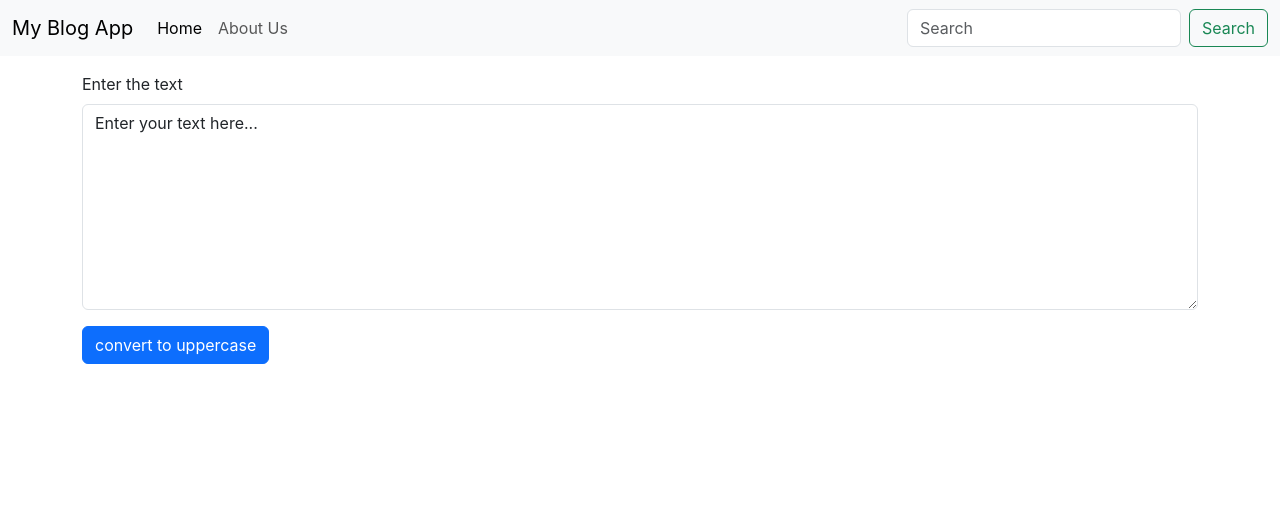
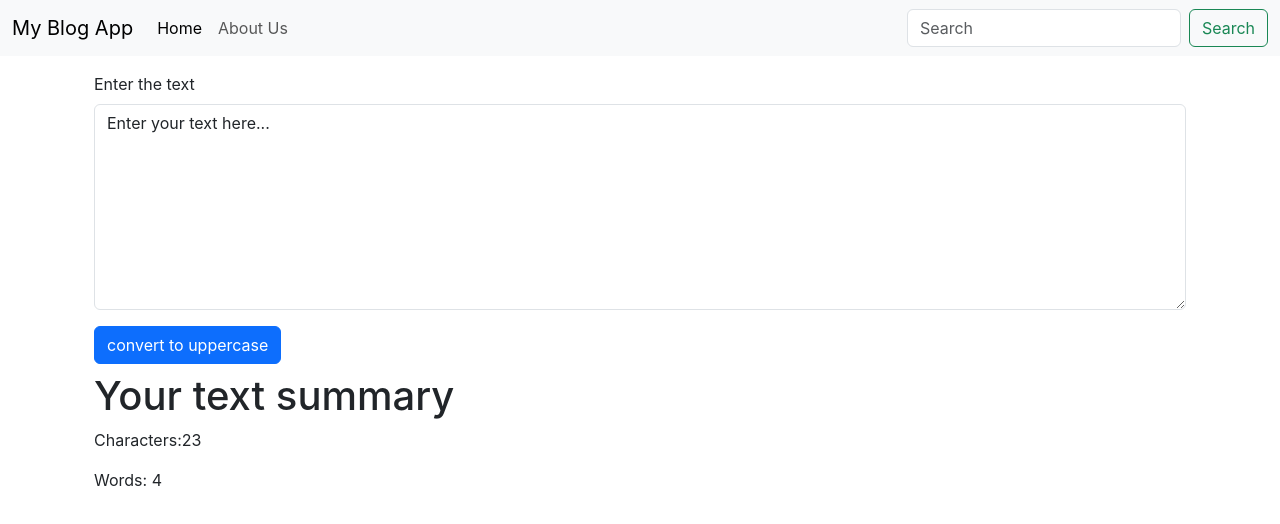
Before and after one commit to skhan78/Blog-App, a React (Create React App) app: page / in a window 1280 px wide. Shown: the top 524 px of the page. Built offline with nearby package versions, Linux system fonts and the light colour scheme.

Commit message:
Add count for character in app

```diff
--- a/src/components/TextForm.js
+++ b/src/components/TextForm.js
@@ -11,12 +11,19 @@
   const [text, setText]=useState("Enter your text here...");
 
   return (
-    <div>
+  <>
+    <div className="container">
       <div className="mb-3">
         <label htmlFor="myBox" className="form-label">{props.heading}</label>
         <textarea className="form-control" value={text} onChange={handleOnChange} id="myBox" rows="8"></textarea>
       </div>
       <button className="btn btn-primary" onClick={handleUpClick}>convert to uppercase</button>
     </div>
+    <div className="container my-2">
+      <h1>Your text summary</h1>
+      <p>Characters:{text.length}</p>
+      <p>Words: {text.split(" ").length}</p>
+    </div>
+  </>
   )
 }
```
